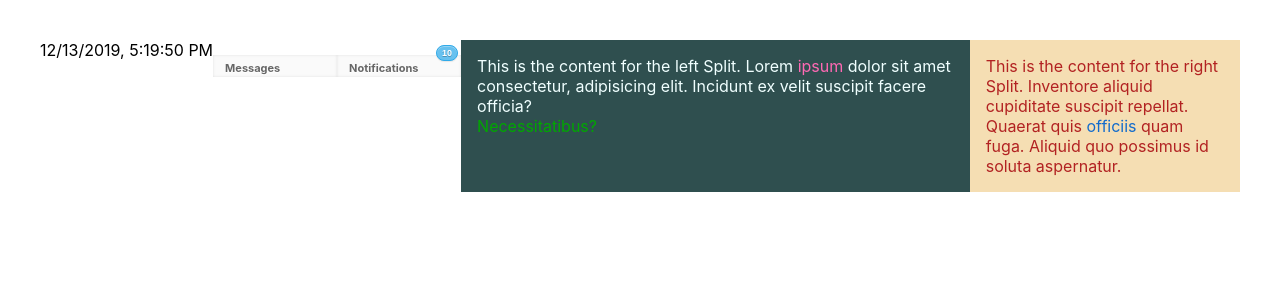
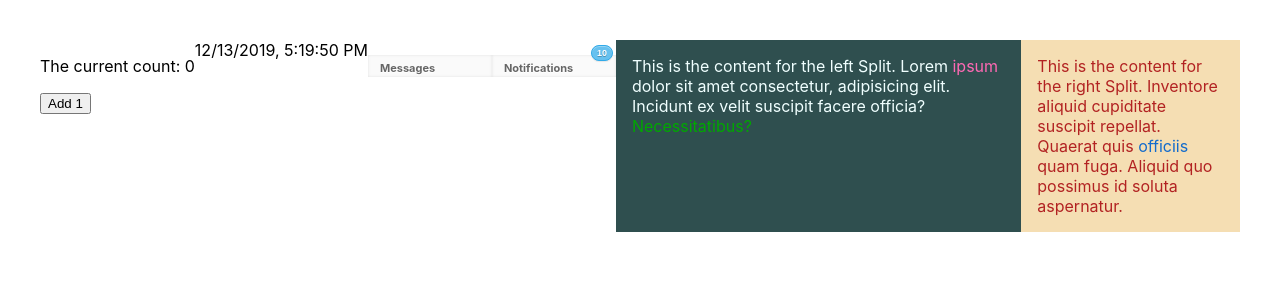
Before and after one commit to bix6/react-playground, a React (Create React App) app: page / in a window 1280 px wide. Shown: the top 300 px of the page. Built offline with nearby package versions, Linux system fonts and the light colour scheme.

Commit message:
add Counter

```diff
--- a/src/App.js
+++ b/src/App.js
@@ -4,6 +4,7 @@ import './App.css';
 import Tooltip from './composition/Tooltip';
 import Messages from './Messages';
 import TheDate from './state/TheDate';
+import Counter from './state/Counter';
 
 const firstTooltip = (
   <Tooltip color='hotpink' message="tooltip message">
@@ -20,6 +21,7 @@ const secondTooltip = (
 function App() {
   return (
     <main className='App'>
+      <Counter count={123} step={5}/>
       <TheDate />
       <Messages name="Messages" unread={0} />
       <Messages name="Notifications" unread={10} />
--- /dev/null
+++ b/src/state/Counter.js
@@ -0,0 +1,35 @@
+import React from 'react';
+
+class Counter extends React.Component {
+    static defaultProps = {
+        step: 1,
+    };
+
+    constructor(props) {
+        // console.log('props in constructor', props)
+        super(props)
+        this.state = {count: 0}
+    }
+    /* Initializing state without a constructor
+    state = {
+        count: 0
+    };
+    */
+    handleButtonClick = () => {
+        // console.log('props in handleButtonClick', this.props);
+        // console.log('state in handleButtonClick', this.state);
+        this.setState({count: this.state.count + this.props.step});
+    }
+    render() {
+        return (
+            <div>
+                <p>The current count: {this.state.count}</p>
+                <button onClick={this.handleButtonClick}>
+                    Add 1
+                </button>
+            </div>
+        )
+    }
+}
+
+export default Counter;
```
